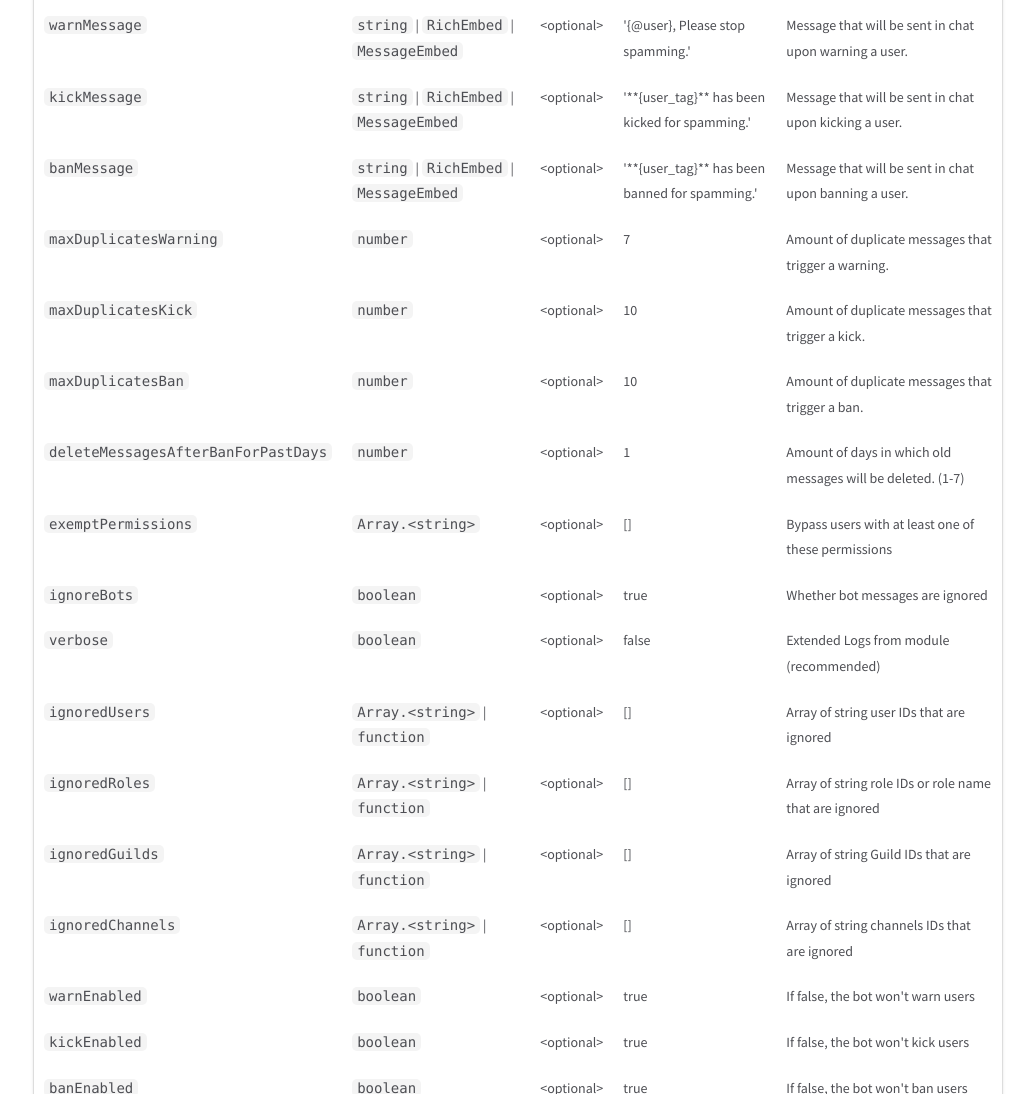
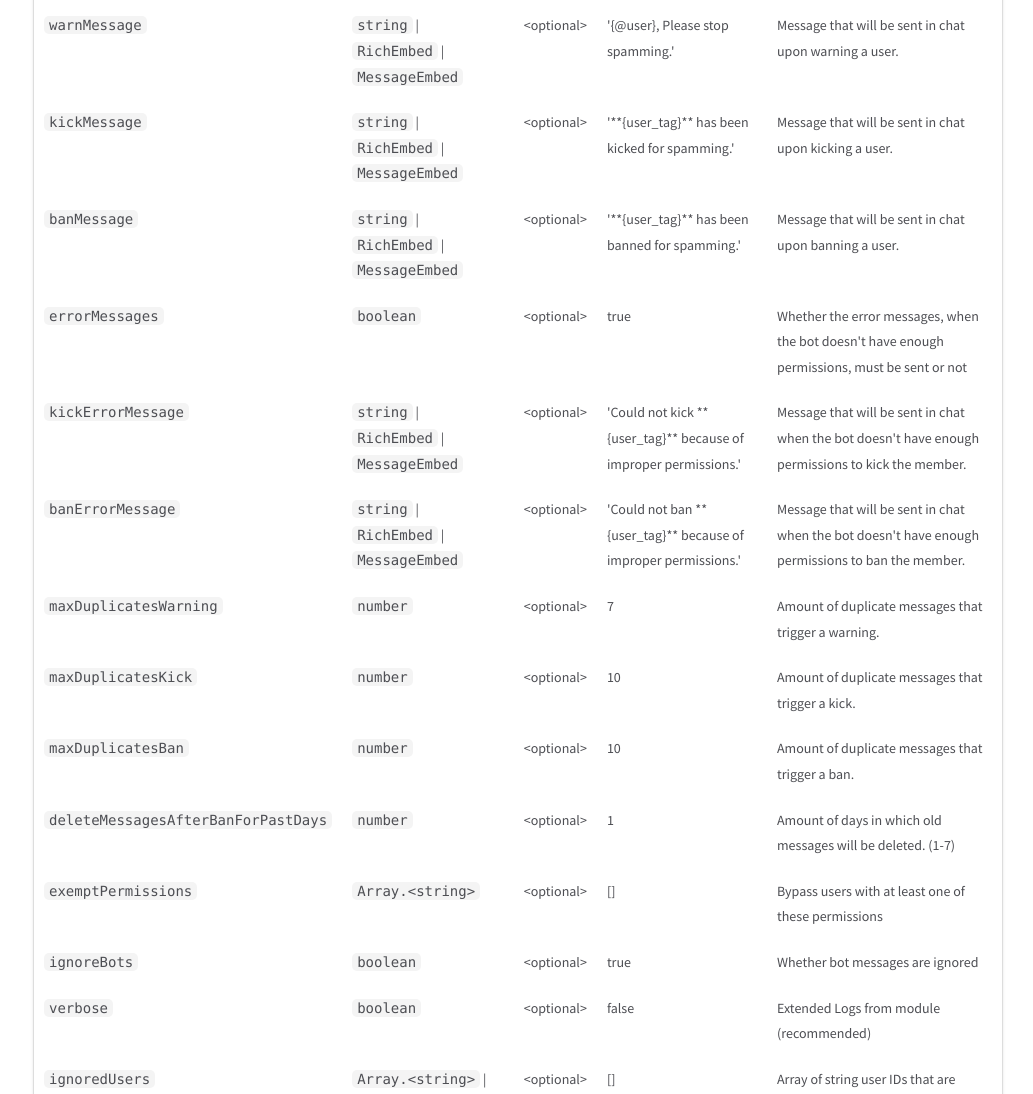
Before and after one commit to Michael-J-Scofield/discord-anti-spam, a website: page docs/global.html in a window 1280 px wide. Shown: the part 1662-2756 px from the top of the page, without its empty margins (247-1280 px from the left). Drawn offline with nearby package versions, Linux system fonts and the light colour scheme.

Commit message:
feat: add error messages options

```diff
--- a/docs/global.html
+++ b/docs/global.html
@@ -884,6 +884,135 @@
 
         <tr>
 
+                <td class="name"><code>errorMessages</code></td>
+
+
+            <td class="type">
+
+
+<span class="param-type"><code>boolean</code></span>
+
+
+
+            </td>
+
+
+                <td class="attributes">
+
+                    &lt;optional><br>
+
+
+
+                </td>
+
+
+
+                <td class="default">
+
+                    true
+
+                </td>
+
+
+            <td class="description last"><p>Whether the error messages, when the bot doesn't have enough permissions, must be sent or not</p></td>
+        </tr>
+
+
+
+
+
+        <tr>
+
+                <td class="name"><code>kickErrorMessage</code></td>
+
+
+            <td class="type">
+
+
+<span class="param-type"><code>string</code></span>
+|
+
+<span class="param-type"><code>RichEmbed</code></span>
+|
+
+<span class="param-type"><code>MessageEmbed</code></span>
+
+
+
+            </td>
+
+
+                <td class="attributes">
+
+                    &lt;optional><br>
+
+
+
+                </td>
+
+
+
+                <td class="default">
+
+                    'Could not kick **{user_tag}** because of improper permissions.'
+
+                </td>
+
+
+            <td class="description last"><p>Message that will be sent in chat when the bot doesn't have enough permissions to kick the member.</p></td>
+        </tr>
+
+
+
+
+
+        <tr>
+
+                <td class="name"><code>banErrorMessage</code></td>
+
+
+            <td class="type">
+
+
+<span class="param-type"><code>string</code></span>
+|
+
+<span class="param-type"><code>RichEmbed</code></span>
+|
+
+<span class="param-type"><code>MessageEmbed</code></span>
+
+
+
+            </td>
+
+
+                <td class="attributes">
+
+                    &lt;optional><br>
+
+
+
+                </td>
+
+
+
+                <td class="default">
+
+                    'Could not ban **{user_tag}** because of improper permissions.'
+
+                </td>
+
+
+            <td class="description last"><p>Message that will be sent in chat when the bot doesn't have enough permissions to ban the member.</p></td>
+        </tr>
+
+
+
+
+
+        <tr>
+
                 <td class="name"><code>maxDuplicatesWarning</code></td>
 
 
--- a/package.json
+++ b/package.json
@@ -1,6 +1,6 @@
 {
   "name": "discord-anti-spam",
-  "version": "2.2.3",
+  "version": "2.3.0",
   "description": "An easy to setup package that help you integration of anti-spam feature in your discord bot.",
   "main": "index.js",
   "scripts": {
```
Also changed, not shown: index.js (+13 -8 lines).
